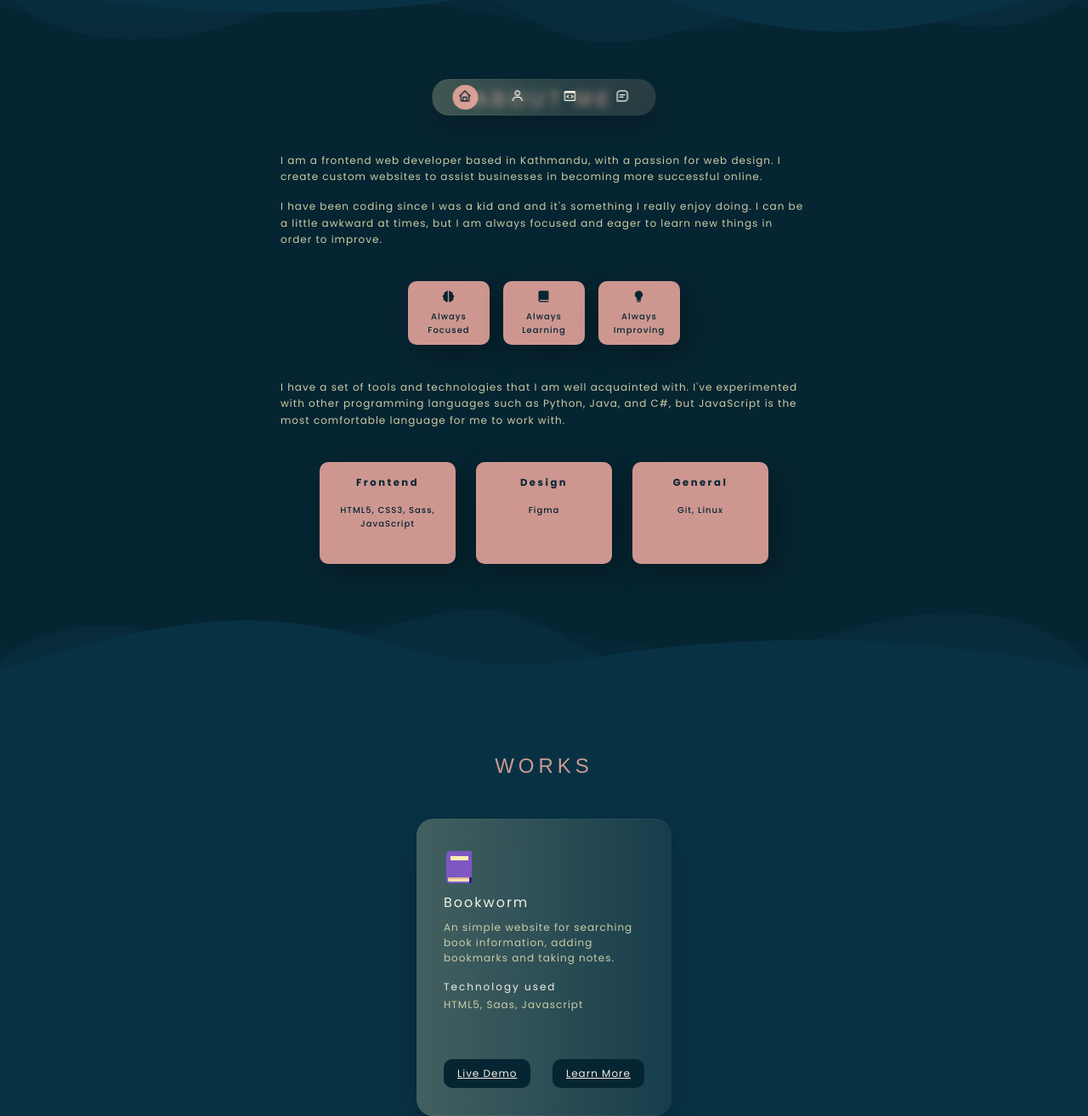
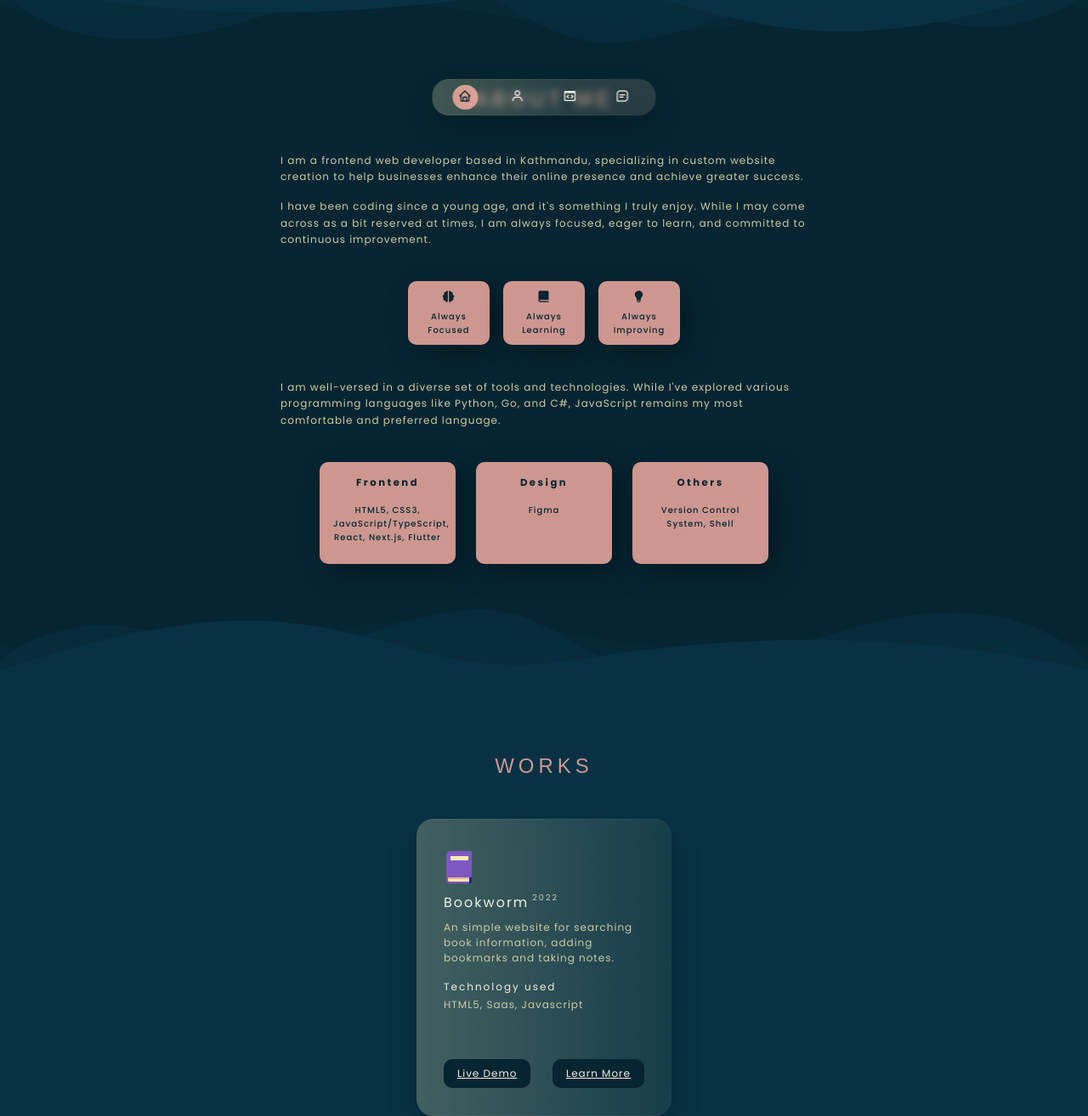
Before and after one commit to prabin-stha/dev-portfolio, a website built with Parcel: page src/index.html in a window 1280 px wide. Shown: the part 560-1874 px from the top of the page at 85% size. Built offline with nearby package versions, Linux system fonts and the light colour scheme; a web font is replaced by a local one.

Commit message:
fix: add new profile, format text

```diff
--- a/package.json
+++ b/package.json
@@ -7,9 +7,9 @@
     "build": "parcel build ./src/index.html"
   },
   "devDependencies": {
-    "parcel": "^2.3.2"
+    "parcel": "^2.12.0"
   },
   "dependencies": {
-    "vanilla-tilt": "^1.7.2"
+    "vanilla-tilt": "^1.8.1"
   }
 }
--- a/src/index.html
+++ b/src/index.html
@@ -84,14 +84,14 @@
         <div class="home__box">
           <div class="home__title cursor-hover">
             I am &nbsp;<span class="home__name">Prabin Shrestha</span>
-            <p class="home__subtitle">Frontend Developer</p>
+            <p class="home__subtitle">Software Developer</p>
           </div>
         </div>
         <div class="button home__button">
           <a
             class="button__link cursor-hover"
             target="_blank"
-            href="https://drive.google.com/file/d/1k_TJyICYl87vz04rGQAC9SQ49ukC4-AF/view?usp=sharing"
+            href="https://drive.google.com/file/d/1qQ_BMgUHCPBlBM1V0duk_OsUwF0bF1lu/view?usp=drive_link"
             >View Resume</a
           >
         </div>
@@ -108,19 +108,19 @@
           <div class="about__container container">
             <div class="section__title section__title-gif cursor-hover">
               ABOUT ME
-              <img src="img/me2.jpg" alt="My Picture" class="section__gif" />
+              <img src="img/profile.jpg" alt="My Picture" class="section__gif" />
             </div>
             <div class="about__desc">
               <p class="about__p about__p-first">
-                I am a frontend web developer based in Kathmandu, with a passion
-                for web design. I create custom websites to assist businesses in
-                becoming more successful online.
+                I am a frontend web developer based in Kathmandu, specializing
+                in custom website creation to help businesses enhance their
+                online presence and achieve greater success.
               </p>
               <p class="about__p">
-                I have been coding since I was a kid and and it's something I
-                really enjoy doing. I can be a little awkward at times, but I am
-                always focused and eager to learn new things in order to
-                improve.
+                I have been coding since a young age, and it's something I truly
+                enjoy. While I may come across as a bit reserved at times, I am
+                always focused, eager to learn, and committed to continuous
+                improvement.
               </p>
             </div>
 
@@ -141,17 +141,16 @@
 
             <div class="about__tech">
               <p class="about__tech-info">
-                I have a set of tools and technologies that I am well acquainted
-                with. I've experimented with other programming languages such as
-                Python, Java, and C#, but JavaScript is the most comfortable
-                language for me to work with.
-                <!-- I am also familiar with ReactJS and other various JavaScript libraries for building a modern web application. -->
+                I am well-versed in a diverse set of tools and technologies.
+                While I've explored various programming languages like Python,
+                Go, and C#, JavaScript remains my most comfortable and preferred
+                language.
               </p>
               <div class="about__cards">
                 <div class="about__card cursor-hover">
                   <div class="about__card-title">Frontend</div>
                   <div class="about__card-desc">
-                    HTML5, CSS3, Sass, JavaScript
+                    HTML5, CSS3, JavaScript/TypeScript, React, Next.js, Flutter
                   </div>
                 </div>
                 <div class="about__card cursor-hover">
@@ -159,8 +158,8 @@
                   <div class="about__card-desc">Figma</div>
                 </div>
                 <div class="about__card cursor-hover">
-                  <div class="about__card-title">General</div>
-                  <div class="about__card-desc">Git, Linux</div>
+                  <div class="about__card-title">Others</div>
+                  <div class="about__card-desc">Version Control System, Shell</div>
                 </div>
               </div>
             </div>
@@ -190,7 +189,7 @@
                       src="img/book.png"
                       alt="bookworm"
                     />
-                    <p class="works__card-title">Bookworm</p>
+                    <p class="works__card-title">Bookworm <span class="works__card-subtitle">2022</span></p>
                   </div>
                   <div class="works__card-desc">
                     An simple website for searching book information, adding
--- a/src/styles.css
+++ b/src/styles.css
@@ -10,6 +10,7 @@
   --font-size-h1: 2.5rem;
   --font-size-h2: 1.5rem;
   --font-size-h3: 1rem;
+  --font-size-h4: 0.6rem;
   --font-size-normal: 0.75rem;
   --font-size-small: 0.625rem;
 
@@ -667,6 +668,14 @@ img {
   font-size: var(--font-size-h3);
   letter-spacing: 2px;
   padding-bottom: 0.5rem;
+  display: flex;
+  gap: 4px;
+}
+
+.works__card-subtitle {
+  font-size: var(--font-size-h4);
+  letter-spacing: 2px;
+  color: var(--white-dark);
 }
 
 .works__card-desc {
```
Also changed, not shown: src/img/me1.jpg (deleted), src/img/me2.jpg (deleted), src/img/profile.jpg (added), 1 other file.
